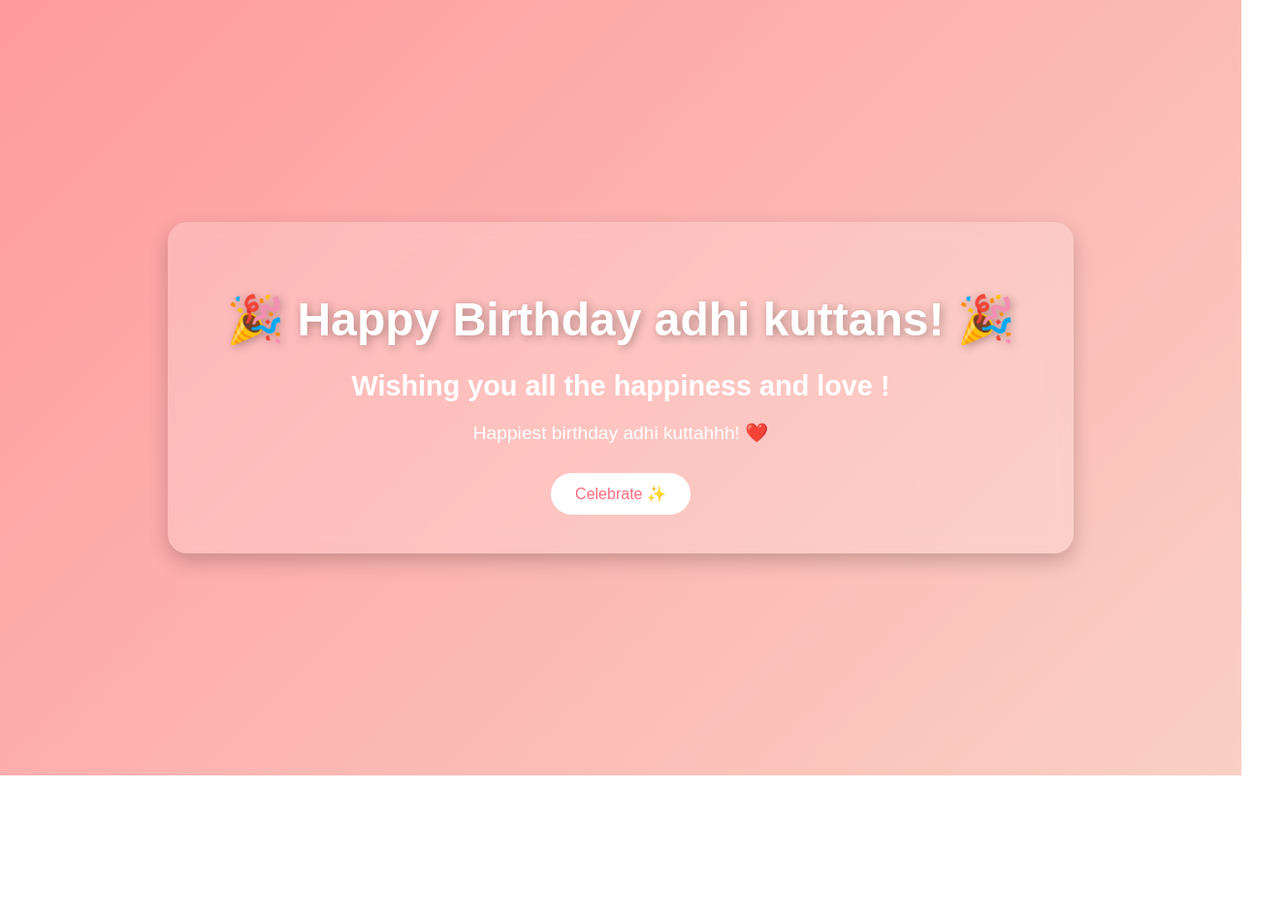
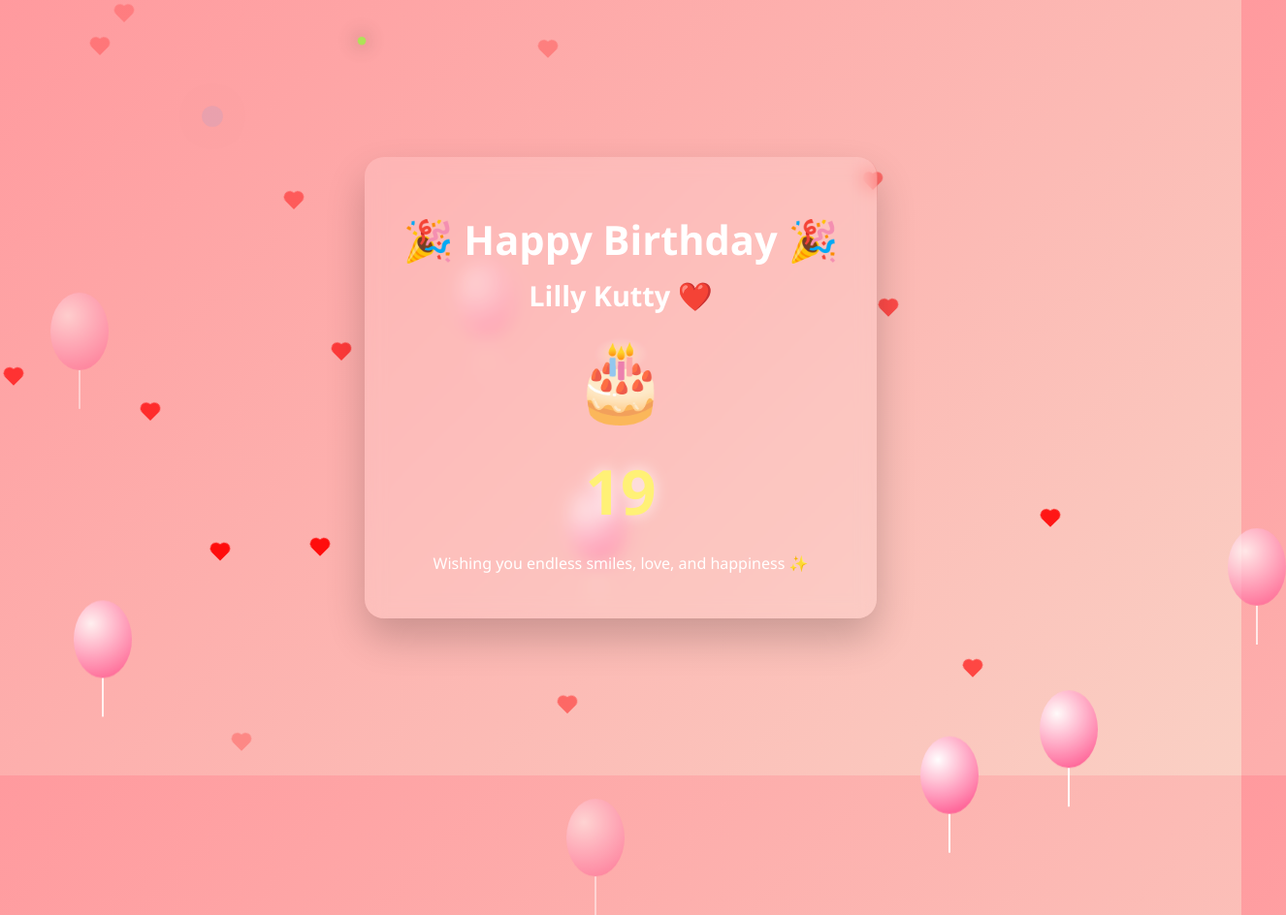
Before and after one commit to oxobattle-ship-it/hehe, a plain HTML site: page index.html in a window 1280 px wide. Shown: the whole page at 97% size, 1326 px wide, since content can reach past the window. Before the commit the page ends 800 px from the top, so only its background shows below. Drawn offline with Linux system fonts and the light colour scheme.

Commit message:
Update index.html

```diff
--- a/index.html
+++ b/index.html
@@ -3,182 +3,180 @@
 <head>
   <meta charset="UTF-8" />
   <meta name="viewport" content="width=device-width, initial-scale=1.0" />
-      <title>Happy Birthday!</title>
-
+  <title>Happy Birthday Lilly Kutty 🎉</title>
   <style>
     body {
       margin: 0;
-            padding: 0;
-            font-family: 'Poppins', sans-serif;
+      overflow: hidden;
+      font-family: 'Segoe UI', sans-serif;
       background: linear-gradient(135deg, #ff9a9e, #fad0c4);
       display: flex;
       justify-content: center;
       align-items: center;
       height: 100vh;
       text-align: center;
-            overflow: hidden;
     }
 
     .container {
-            background: rgba(255, 255, 255, 0.2);
-            padding: 40px 60px;
+      background: rgba(255, 255, 255, 0.15);
+      backdrop-filter: blur(10px);
+      padding: 30px 40px;
       border-radius: 20px;
-            backdrop-filter: blur(10px);
-            box-shadow: 0 8px 20px rgba(0, 0, 0, 0.2);
-            animation: fadeIn 1.5s ease-in-out;
+      box-shadow: 0 20px 40px rgba(0,0,0,0.2);
+      color: #fff;
+      position: relative;
+      z-index: 2;
     }
 
     h1 {
-            font-size: 3rem;
-            color: #fff;
+      font-size: 2.6rem;
       margin-bottom: 10px;
-            text-shadow: 2px 2px 10px rgba(0, 0, 0, 0.3);
     }
 
     h2 {
       font-size: 1.8rem;
-            color: #fff;
-            margin-bottom: 20px;
+      margin: 10px 0;
     }
 
-        .message {
-            font-size: 1.2rem;
-            color: #fff;
-            margin-bottom: 30px;
+    .age {
+      font-size: 4rem;
+      font-weight: bold;
+      margin: 20px 0;
+      color: #fff176;
+      text-shadow: 0 0 15px rgba(255,255,255,0.8);
     }
 
-        button {
-            padding: 12px 25px;
-            font-size: 1rem;
-            border: none;
-            background: #ffffff;
-            color: #ff6b81;
-            border-radius: 30px;
-            cursor: pointer;
-            transition: 0.3s;
+    .cake {
+      font-size: 5rem;
+      margin-top: 10px;
     }
 
-        button:hover {
-            transform: scale(1.1);
-            background: #ffe6ec;
+    .balloon {
+      position: absolute;
+      bottom: -150px;
+      width: 60px;
+      height: 80px;
+      background: radial-gradient(circle at 30% 30%, #fff, #ff4081);
+      border-radius: 50% 50% 50% 50%;
+      animation: floatUp 8s linear infinite;
+      opacity: 0.9;
     }
 
-        @keyframes fadeIn {
-            from { opacity: 0; transform: translateY(20px); }
-            to { opacity: 1; transform: translateY(0); }
+    .balloon::after {
+      content: '';
+      position: absolute;
+      width: 2px;
+      height: 40px;
+      background: #fff;
+      top: 80px;
+      left: 50%;
+      transform: translateX(-50%);
     }
 
-        /* Confetti */
-        .confetti {
-            position: fixed;
-            width: 10px;
-            height: 10px;
-            background-color: #fff;
-            animation: fall 4s linear infinite;
-            top: -10px;
+    @keyframes floatUp {
+      0% { transform: translateY(0); opacity: 0; }
+      10% { opacity: 1; }
+      100% { transform: translateY(-120vh); opacity: 0; }
     }
 
-        @keyframes fall {
-            to { transform: translateY(120vh) rotate(360deg); }
+    .heart {
+      position: absolute;
+      width: 12px;
+      height: 12px;
+      background: red;
+      transform: rotate(45deg);
+      animation: heartFloat 6s linear infinite;
+      opacity: 0.7;
     }
 
-        /* Balloon animation */
-        .balloon {
-            position: fixed;
-            width: 30px;
-            height: 40px;
-            border-radius: 50% 50% 50% 50%;
-            animation: balloonUp linear forwards;
+    .heart::before,
+    .heart::after {
+      content: '';
+      width: 12px;
+      height: 12px;
+      background: red;
+      border-radius: 50%;
+      position: absolute;
     }
 
-        @keyframes balloonUp {
-            0% { transform: translateY(100vh) scale(1); }
-            100% { transform: translateY(-100vh) scale(1.2); }
+    .heart::before {
+      top: -6px;
+      left: 0;
     }
 
-        /* Heart particles */
-        .heart {
-            position: fixed;
-            width: 20px;
-            height: 20px;
-            background: red;
-            transform: rotate(45deg);
-            animation: floatUp 4s linear infinite;
+    .heart::after {
+      left: -6px;
+      top: 0;
     }
-        .heart::before,
-        .heart::after {
-            content: "";
-            position: absolute;
-            width: 20px;
-            height: 20px;
-            background: red;
-            border-radius: 50%;
-        }
-        .heart::before { top: -10px; left: 0; }
-        .heart::after { left: 10px; top: 0; }
 
-        @keyframes floatUp {
-            0% { transform: translateY(0) scale(1) rotate(45deg); opacity: 1; }
-            100% { transform: translateY(-120vh) scale(1.5) rotate(45deg); opacity: 0; }
+    @keyframes heartFloat {
+      0% { transform: translateY(0) rotate(45deg); opacity: 0; }
+      20% { opacity: 1; }
+      100% { transform: translateY(-120vh) rotate(45deg); opacity: 0; }
     }
   </style>
 </head>
 <body>
+
   <div class="container">
-        <h1>🎉 Happy  Birthday <span id="name">adhi kuttans </span>! 🎉</h1>
-        <h2>Wishing you all the happiness and love !</h2>
-        <p class="message" id="customMessage">Happiest birthday adhi kuttahhh , ! ❤️</p>
-        <button onclick="startConfetti()">Celebrate ✨</button>
+    <h1>🎉 Happy Birthday 🎉</h1>
+    <h2>Lilly Kutty ❤️</h2>
+    <div class="cake">🎂</div>
+    <div class="age">19</div>
+    <p>Wishing you endless smiles, love, and happiness ✨</p>
   </div>
 
   <script>
-        const birthdayName = "adhi kuttans";
-        const birthdayMessage = "Happiest birthday adhi kuttahhh! ❤️";
-
-        document.getElementById("name").innerText = birthdayName;
-        document.getElementById("customMessage").innerText = birthdayMessage;
-
-        function startConfetti() {
-            for (let i = 0; i < 100; i++) {
-                const confetti = document.createElement("div");
-                confetti.classList.add("confetti");
-                confetti.style.left = Math.random() * 100 + "vw";
-                confetti.style.backgroundColor = `hsl(${Math.random()*360}, 100%, 70%)`;
-                confetti.style.animationDuration = Math.random() * 3 + 2 + "s";
-                document.body.appendChild(confetti);
-                setTimeout(() => confetti.remove(), 5000);
-            }
+    // Balloons
+    function createBalloon() {
+      const balloon = document.createElement('div');
+      balloon.className = 'balloon';
+      balloon.style.left = Math.random() * 100 + 'vw';
+      balloon.style.animationDuration = (6 + Math.random() * 4) + 's';
+      document.body.appendChild(balloon);
+      setTimeout(() => balloon.remove(), 9000);
     }
 
-        function releaseBalloons() {
-            for (let i = 0; i < 30; i++) {
-                const balloon = document.createElement("div");
-                balloon.classList.add("balloon");
-                balloon.style.left = Math.random() * 100 + "vw";
-                balloon.style.backgroundColor = `hsl(${Math.random()*360}, 80%, 70%)`;
-                balloon.style.animationDuration = Math.random() * 3 + 3 + "s";
-                document.body.appendChild(balloon);
-                setTimeout(() => balloon.remove(), 7000);
-            }
+    // Hearts
+    function createHeart() {
+      const heart = document.createElement('div');
+      heart.className = 'heart';
+      heart.style.left = Math.random() * 100 + 'vw';
+      heart.style.bottom = '-20px';
+      heart.style.animationDuration = (4 + Math.random() * 3) + 's';
+      document.body.appendChild(heart);
+      setTimeout(() => heart.remove(), 7000);
     }
 
-        function releaseHearts() {
-            for (let i = 0; i < 40; i++) {
-                const heart = document.createElement("div");
-                heart.classList.add("heart");
-                heart.style.left = Math.random() * 100 + "vw";
-                heart.style.animationDuration = Math.random() * 3 + 3 + "s";
-                document.body.appendChild(heart);
-                setTimeout(() => heart.remove(), 6000);
-            }
+    setInterval(createBalloon, 600);
+    setInterval(createHeart, 300);
+
+    // Fireworks
+    function createFirework() {
+      const firework = document.createElement('div');
+      firework.style.position = 'absolute';
+      firework.style.left = Math.random() * 100 + 'vw';
+      firework.style.top = Math.random() * 60 + 'vh';
+      firework.style.width = '8px';
+      firework.style.height = '8px';
+      firework.style.borderRadius = '50%';
+      firework.style.background = `hsl(${Math.random()*360},100%,60%)`;
+      firework.style.boxShadow = '0 0 20px currentColor';
+      firework.style.animation = 'explode 1.5s ease-out forwards';
+      document.body.appendChild(firework);
+
+      setTimeout(() => firework.remove(), 1500);
     }
 
-        const originalStart = startConfetti;
-        startConfetti = function() {
-            originalStart();
-            releaseBalloons();
-            releaseHearts();
-        };
+    setInterval(createFirework, 800);
   </script>
+
+  <style>
+    @keyframes explode {
+      0% { transform: scale(0.2); opacity: 1; }
+      100% { transform: scale(3); opacity: 0; }
+    }
+  </style>
+
 </body>
 </html>
```
Lines whose indentation alone changed are shown as unchanged.
